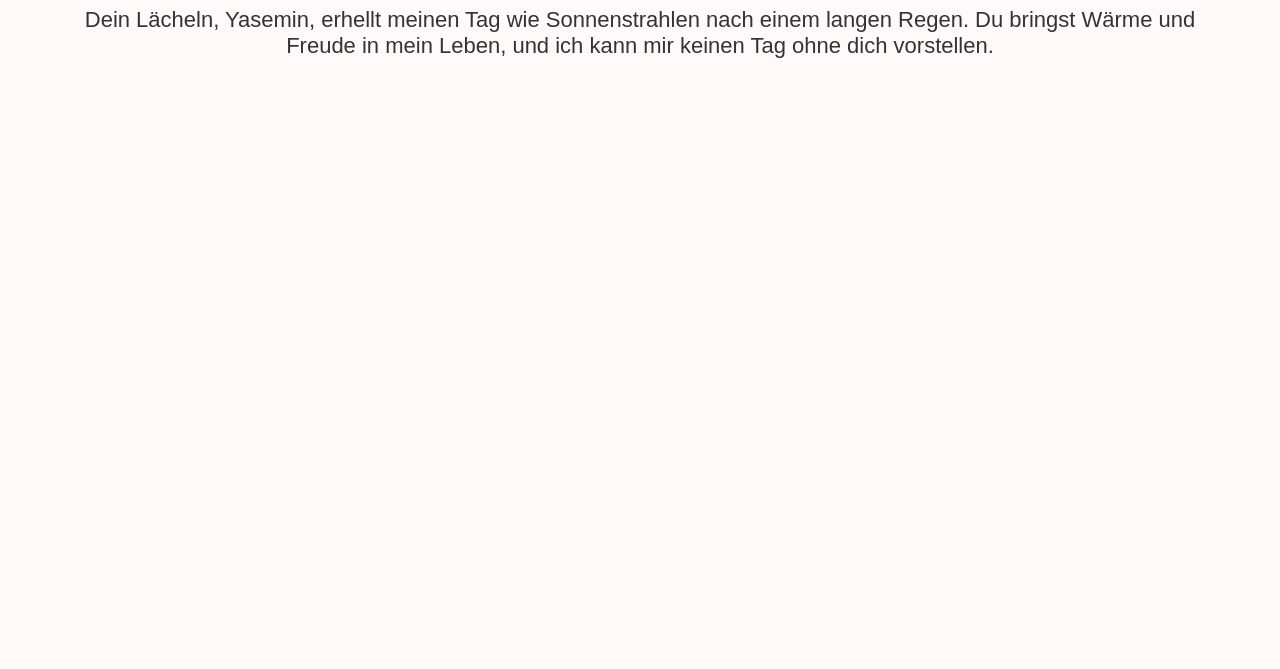
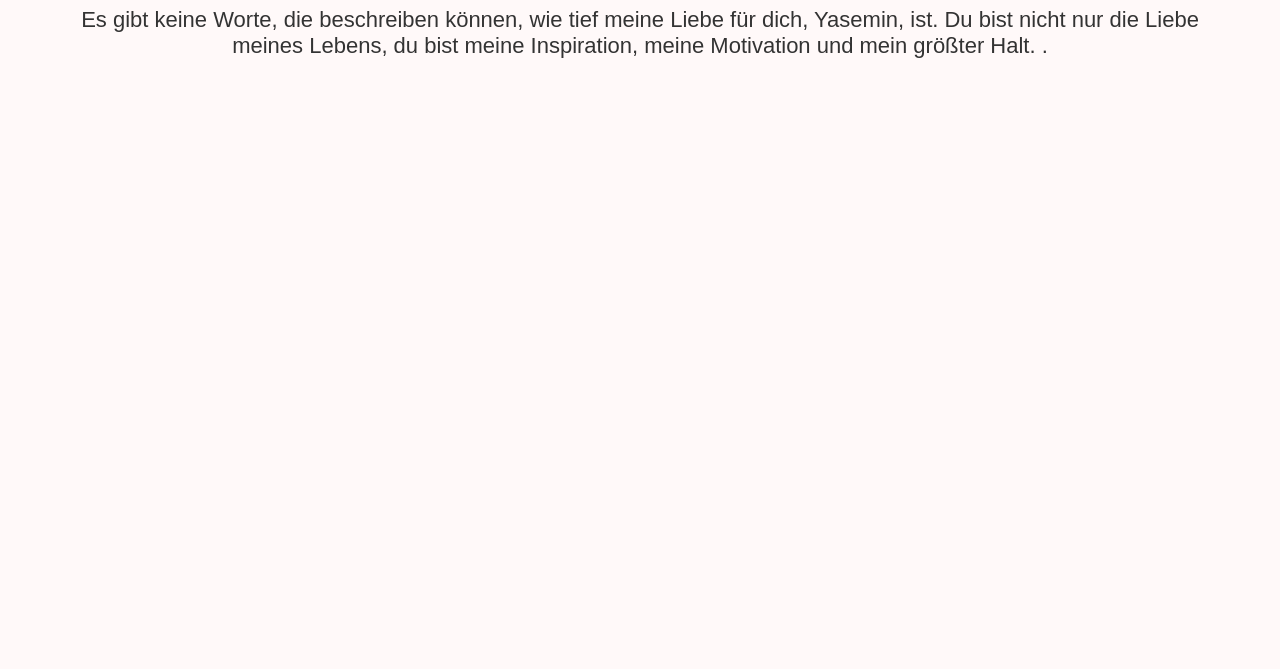
Before and after one commit to Mert458458/Yasemin, a plain HTML site: page index.html in a window 1280 px wide. Shown: the part 131-800 px from the top of the page. Drawn offline with Linux system fonts and the light colour scheme.

Commit message:
index.html aktualisieren

```diff
--- a/index.html
+++ b/index.html
@@ -22,7 +22,7 @@
 </head>
 <body>
     <h1>Für Yasemin, meine Liebe!</h1>
-    <p id="message">Dein Lächeln, Yasemin, erhellt meinen Tag wie Sonnenstrahlen nach einem langen Regen. Du bringst Wärme und Freude in mein Leben, und ich kann mir keinen Tag ohne dich vorstellen.</p>
+    <p id="message">Es gibt keine Worte, die beschreiben können, wie tief meine Liebe für dich, Yasemin, ist. Du bist nicht nur die Liebe meines Lebens, du bist meine Inspiration, meine Motivation und mein größter Halt. .</p>
 
     <script>
         // Liste der süßen Nachrichten für Yasemin
```
